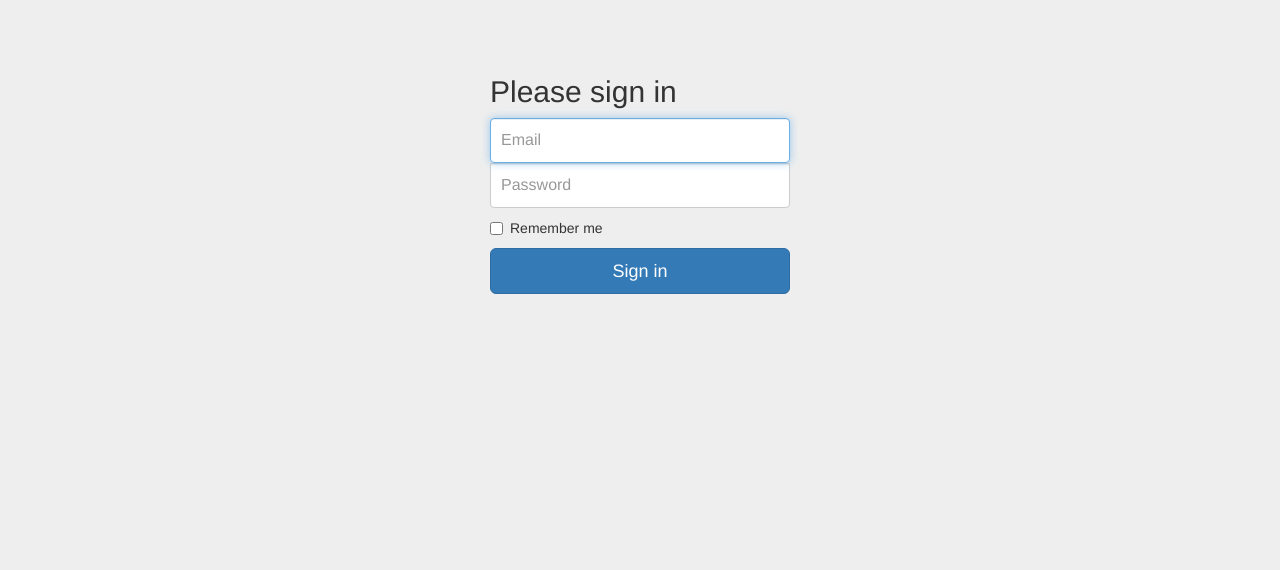
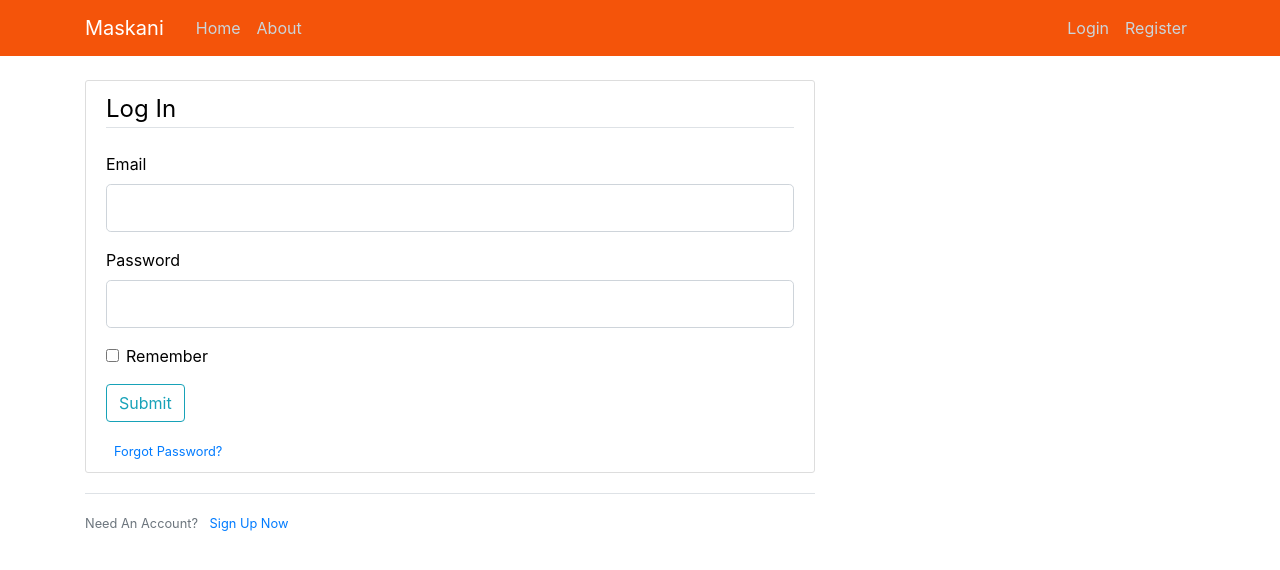
Before and after one commit to Mtsumi/maskani, a Python web app: template templates/login.html in a window 1280 px wide. Shown: the top 570 px of the page. Run offline with Jinja, Linux system fonts and the light colour scheme; the template is opened without the code that fills it: most values are stand-ins (such as "Sample title", 1, 10 or a date in 2020); form fields are guessed from the names that the template uses; some libraries are stand-ins or nearby versions.

Commit message:
Finishing login and signups

```diff
--- a/__init__.py
+++ b/__init__.py
@@ -10,3 +10,4 @@ app.config.from_object(Config)
 bootstrap = Bootstrap(app)
 
 db = SQLAlchemy(app)
+app.app_context().push()
--- a/config.py
+++ b/config.py
@@ -11,8 +11,8 @@ class Config(object):
 
     # Connect to the database
     DATABASE_NAME = 'maskani'
-    username = 'postgres'
-    password = 'ikxi0000'
+    username = 'oyaro'
+    password = 'serverless'
     url = 'localhost:5432'
     SQLALCHEMY_DATABASE_URI = "postgresql://{}:{}@{}/{}".format(
         username,
--- a/templates/fundi_sign_up.html
+++ b/templates/fundi_sign_up.html
@@ -1,7 +1,7 @@
 {% extends "layout.html" %}
 {% block content %}
     <div class="content-section">
-        <form method="POST" action="/clients/sign_up">
+        <form method="POST" action="/fundis/sign_up">
             {{ form.hidden_tag() }}
             <fieldset class="form-group">
                 <legend class="border-bottom mb-4">Join Maskani Today and Get Connected to Clients</legend>
--- a/templates/login.html
+++ b/templates/login.html
@@ -1,30 +1,52 @@
-{% extends "bootstrap/base.html" %}
-
-{% block title %}
-Login
-{% endblock %}
-
-{% block styles %}
-{{super()}}
-<link rel="stylesheet" href="{{url_for('.static', filename='signin.css')}}">
-{% endblock %}
-
+{% extends "layout.html" %}
 {% block content %}
-    <div class="container">
-
-      <form class="form-signin">
-        <h2 class="form-signin-heading">Please sign in</h2>
-        <label for="inputEmail" class="sr-only">Email</label>
-        <input type="text" id="inputEmail" class="form-control" placeholder="Email" required autofocus>
-        <label for="inputPassword" class="sr-only">Password</label>
-        <input type="password" id="inputPassword" class="form-control" placeholder="Password" required>
-        <div class="checkbox">
-          <label>
-            <input type="checkbox" value="remember-me"> Remember me
-          </label>
-        </div>
-        <button class="btn btn-lg btn-primary btn-block" type="submit">Sign in</button>
-      </form>
-
-    </div> <!-- /container -->
-{% endblock %}
+    <div class="content-section">
+        <form method="POST" action="">
+            {{ form.hidden_tag() }}
+            <fieldset class="form-group">
+                <legend class="border-bottom mb-4">Log In</legend>
+                <div class="form-group">
+                    {{ form.email.label(class="form-control-label") }}
+                    {% if form.email.errors %}
+                        {{ form.email(class="form-control form-control-lg is-invalid") }}
+                        <div class="invalid-feedback">
+                            {% for error in form.email.errors %}
+                                <span>{{ error }}</span>
+                            {% endfor %}
+                        </div>
+                    {% else %}
+                        {{ form.email(class="form-control form-control-lg") }}
+                    {% endif %}
+                </div>
+                <div class="form-group">
+                    {{ form.password.label(class="form-control-label") }}
+                    {% if form.password.errors %}
+                        {{ form.password(class="form-control form-control-lg is-invalid") }}
+                        <div class="invalid-feedback">
+                            {% for error in form.password.errors %}
+                                <span>{{ error }}</span>
+                            {% endfor %}
+                        </div>
+                    {% else %}
+                        {{ form.password(class="form-control form-control-lg") }}
+                    {% endif %}
+                </div>
+                <div class="form-check">
+                    {{ form.remember(class="form-check-input") }}
+                    {{ form.remember.label(class="form-check-label") }}
+                </div>
+            </fieldset>
+            <div class="form-group">
+                {{ form.submit(class="btn btn-outline-info") }}
+            </div>
+            <small class="text-muted ml-2">
+                <a href="#">Forgot Password?</a>
+            </small>
+        </form>
+    </div>
+    <div class="border-top pt-3">
+        <small class="text-muted">
+            Need An Account? <a class="ml-2" href="{{ url_for('sign_up') }}">Sign Up Now</a>
+        </small>
+    </div>
+{% endblock content %}
--- a/templates/pages/index.html
+++ b/templates/pages/index.html
@@ -58,7 +58,7 @@
               <li><a href="#">Drop Down 5</a></li>
             </ul>
           </li>
-          <li><a href="/clients/sign_up">Login</a></li>
+          <li><a href="/clients/login">Login</a></li>
         </ul>
       </nav><!-- #nav-menu-container -->
     </div>
```
Also changed, not shown: app.py (+21 -6 lines), forms.py (+5 -3 lines).
